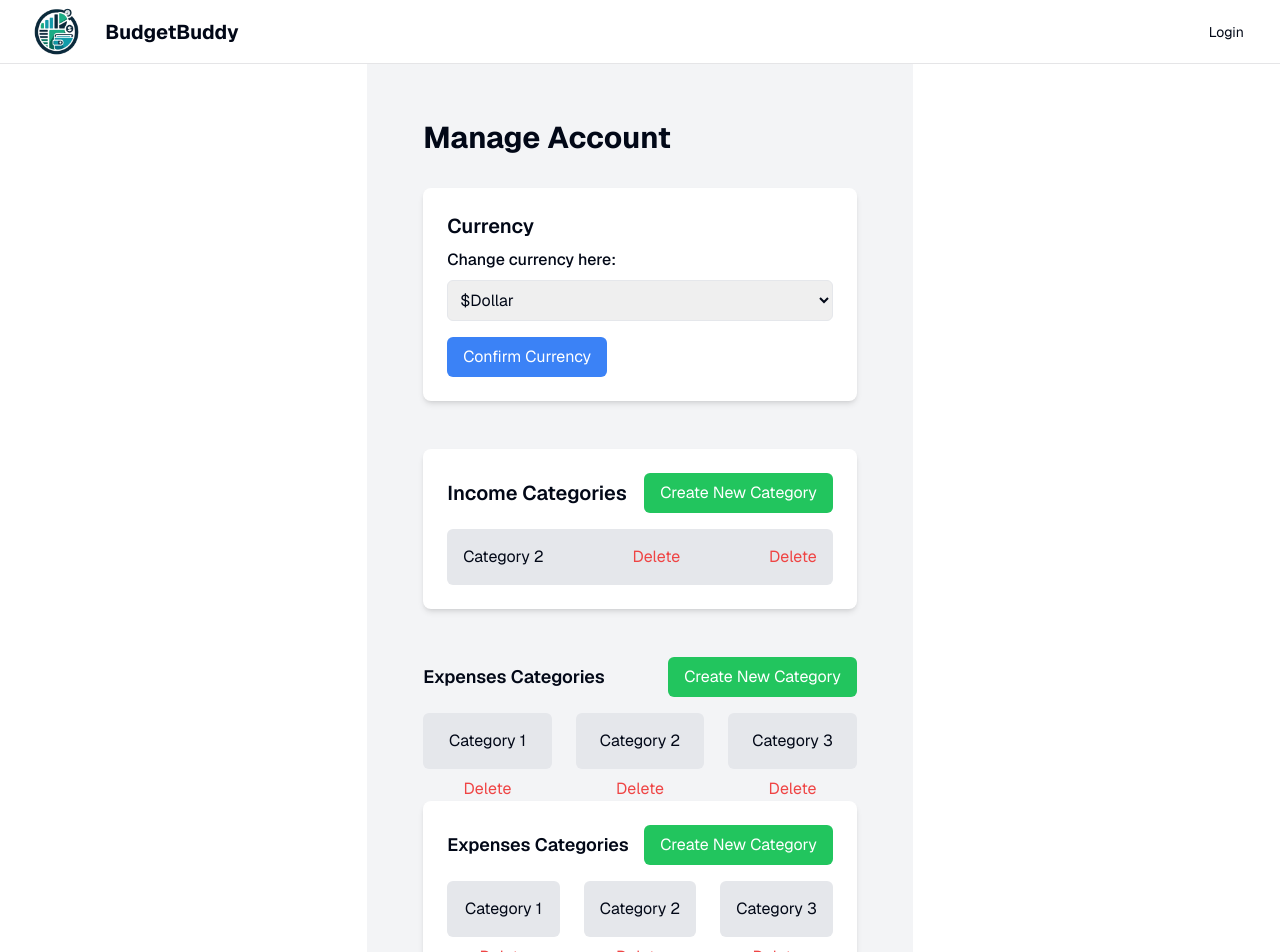
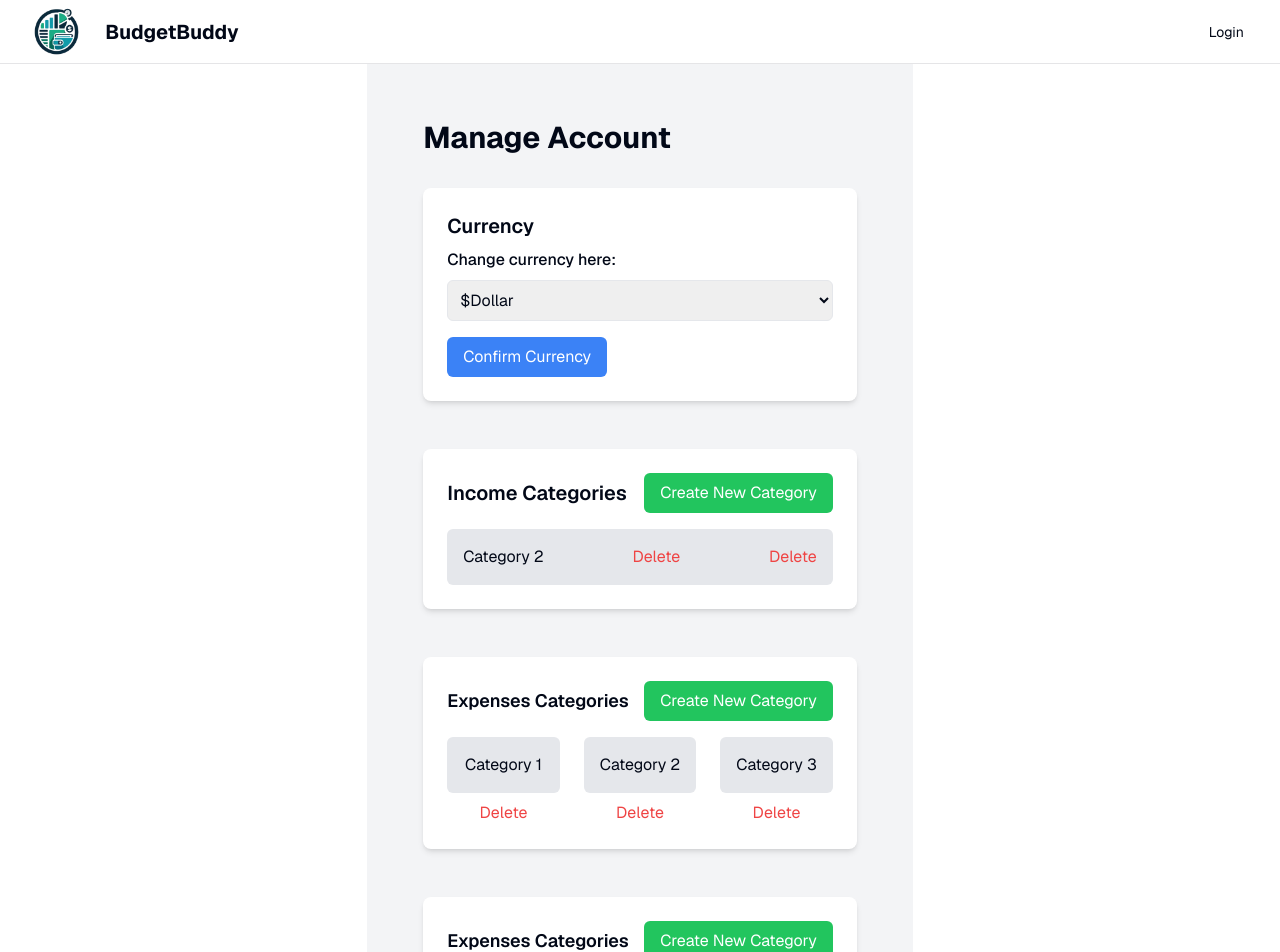
Before and after one commit to digital-explorers-2/budget-buddy, a Next.js app: page /manageaccount in a window 1280 px wide. Shown: the top 952 px of the page. Built offline with nearby package versions, Linux system fonts and the light colour scheme; no server answers.

Commit message:
feat: add dropdown for currency, separate sections into their own cards

```diff
--- a/app/manageaccount/ManageAccount.tsx
+++ b/app/manageaccount/ManageAccount.tsx
@@ -35,9 +35,10 @@ const ManageAccount: React.FC = () => {
                 <button className="text-red-500">Delete</button>
               </div>
             </div>
-            <div>
+
+            <div className="mb-12 bg-white shadow-md rounded-lg p-6">
               <div className="flex justify-between items-center mb-4">
-                <h2 className="text-lg font-semibold">Expenses Categories</h2>
+                <h2 className="text-lg font-semibold mb-0">Expenses Categories</h2>
                 <button className="px-4 py-2 bg-green-500 text-white rounded-md">Create New Category</button>
               </div>
               <div className="grid grid-cols-3 gap-6">
```
